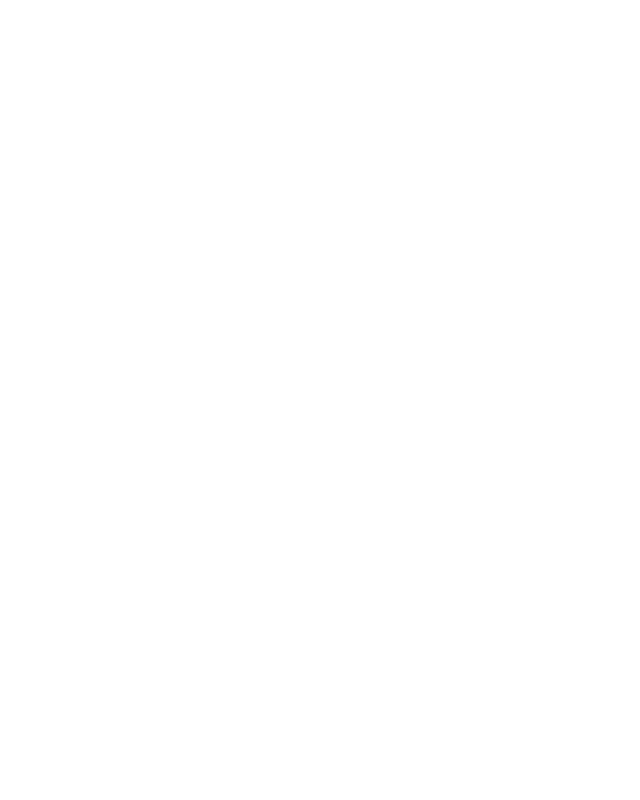
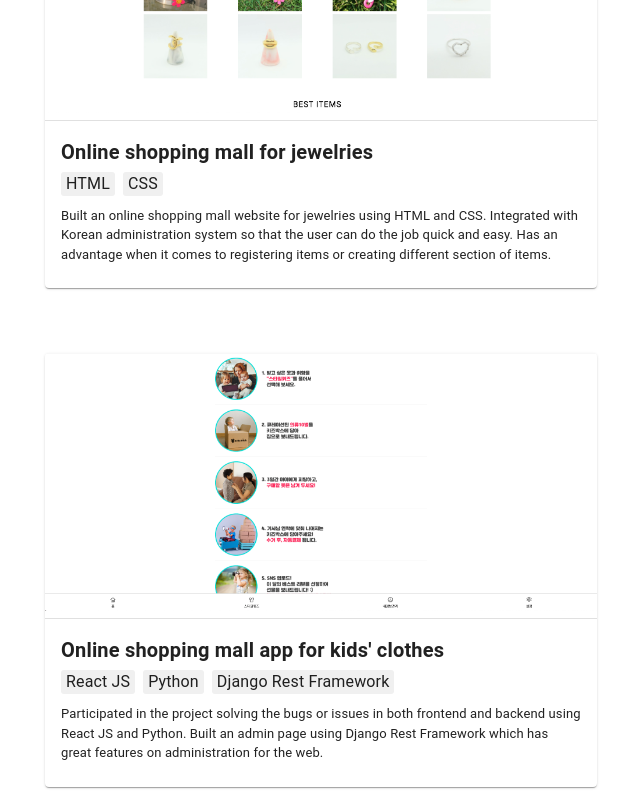
Before and after one commit to jeonghoyang12/my-portfolio, a Next.js app: page / in a window 1280 px wide. Shown: the part 2820-3620 px from the top of the page, without its empty margins (319-959 px from the left). Before the commit the page ends 2670 px from the top, so only its background shows below. Built offline with nearby package versions, Linux system fonts and the light colour scheme.

Commit message:
[components] add project item data

```diff
--- a/components/Projects.js
+++ b/components/Projects.js
@@ -63,13 +63,13 @@
                 src={project.placeholder}
                 alt=""
                 minWidth={275}
-                onClick={handleOpen}
+                // onClick={handleOpen}
               />
-              <Modal open={open} onClose={handleClose}>
+              {/* <Modal open={open} onClose={handleClose}>
                 <Box className={classes.modalBox}>
                   <Image src={project.placeholder} alt="" />
                 </Box>
-              </Modal>
+              </Modal> */}
               <Divider />
               <CardContent>
                 <Typography sx={{ fontWeight: "bold", fontSize: "20px" }}>
@@ -93,6 +93,7 @@
                 <Typography sx={{ paddingTop: "10px", fontSize: "13px" }}>
                   {project.description}
                 </Typography>
+                {project.githubLink && (
                   <Button
                     sx={{ mt: "10px" }}
                     size="small"
@@ -103,6 +104,7 @@
                   >
                     Github
                   </Button>
+                )}
               </CardContent>
             </Card>
           </Box>
--- a/components/data.js
+++ b/components/data.js
@@ -1,4 +1,7 @@
 import Portfolio from "../public/portfolio.png";
+import MeliJ from "../public/melij.png";
+import Kidspick from "../public/kidspick.png";
+import Sister from "../public/sister.png";
 
 export const data = {
   projects: [
@@ -9,6 +12,29 @@
       githubLink: "https://github.com/jeonghoyang12/my-portfolio",
       placeholder: Portfolio,
       tags: ["Next JS", "CSS", "Material UI"],
+    },
+    {
+      name: "Online shopping mall for jewelries",
+      description:
+        "Built an online shopping mall website for jewelries using HTML and CSS. Integrated with Korean administration system so that the user can do the job quick and easy. Has an advantage when it comes to registering items or creating different section of items.",
+      // githubLink: "#",
+      placeholder: MeliJ,
+      tags: ["HTML", "CSS"],
+    },
+    {
+      name: "Online shopping mall app for kids' clothes",
+      description:
+        "Participated in the project solving the bugs or issues in both frontend and backend using React JS and Python. Built an admin page using Django Rest Framework which has great features on administration for the web.",
+      // githubLink: "#",
+      placeholder: Kidspick,
+      tags: ["React JS", "Python", "Django Rest Framework"],
+    },
+    {
+      name: "Online Korean dating platform",
+      description:
+        "Built a website for Korean dating platform using React JS and CSS. Created APIs using Python and Django Rest Framework and integrated with UI using Redux JS. Built also an admin web using React JS and integrated with UI also using Redux JS. APIs are created separately for UI and admin.",
+      placeholder: Sister,
+      tags: ["React JS", "CSS", "Redux JS", "Python", "Django Rest Framework"],
     },
   ],
   skills: [
@@ -26,7 +52,7 @@
       title: "Fullstack software engineer intern",
       period: "2019.12 ~ 2020.05",
       description: [
-        "Developed a front end web of online shopping mall that sells Accessories like necklaces and bracelets using Html and CSS.",
+        "Developed a front end web of online shopping mall that sells jewelries like necklaces and bracelets using Html and CSS.",
         "Maintained and fixed some front-end UI/UX bugs of the shopping mall that sells clothes for kids using React JS, Python and Django Rest Framework.",
         "Inspected bugs in video uploading app using Swift and Android Studio.",
         "Built a UI/UX front-end web and back-end server of Korean dating web application using React JS and Django rest framework. Built admin app and integrated with the user interface.",
```
Lines whose indentation alone changed are shown as unchanged.
